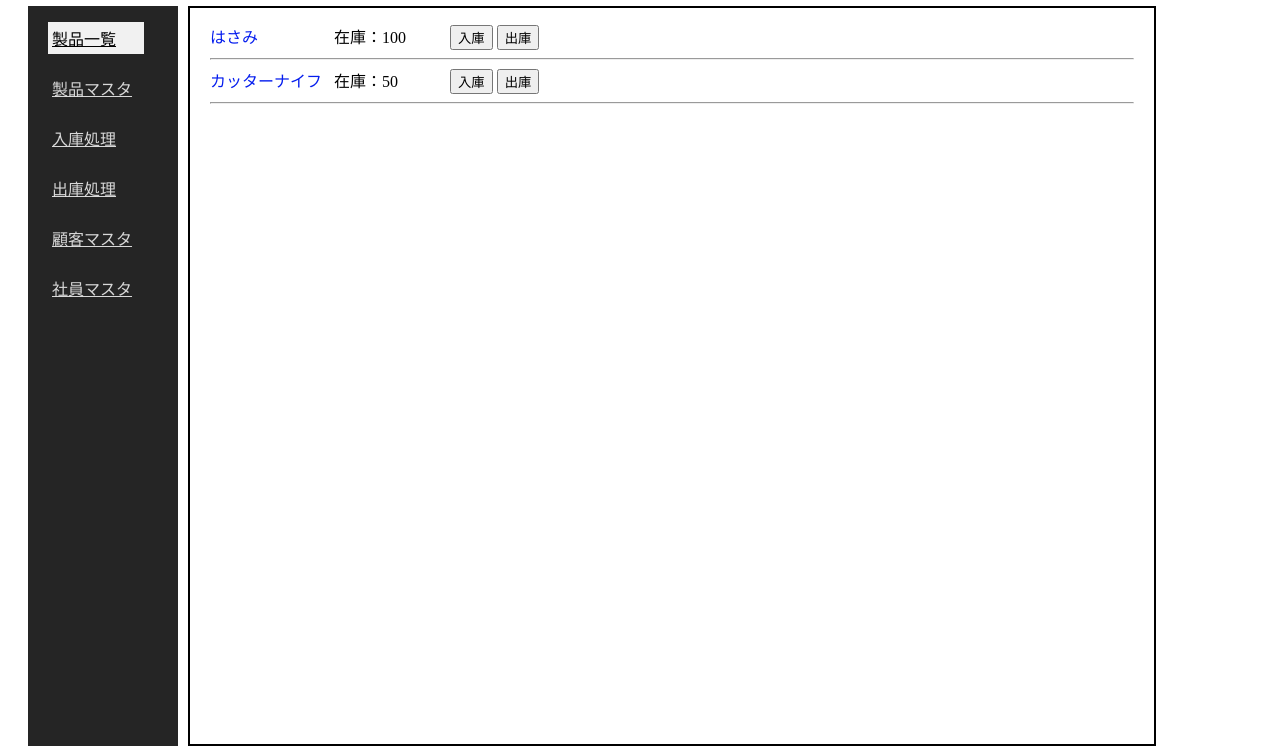
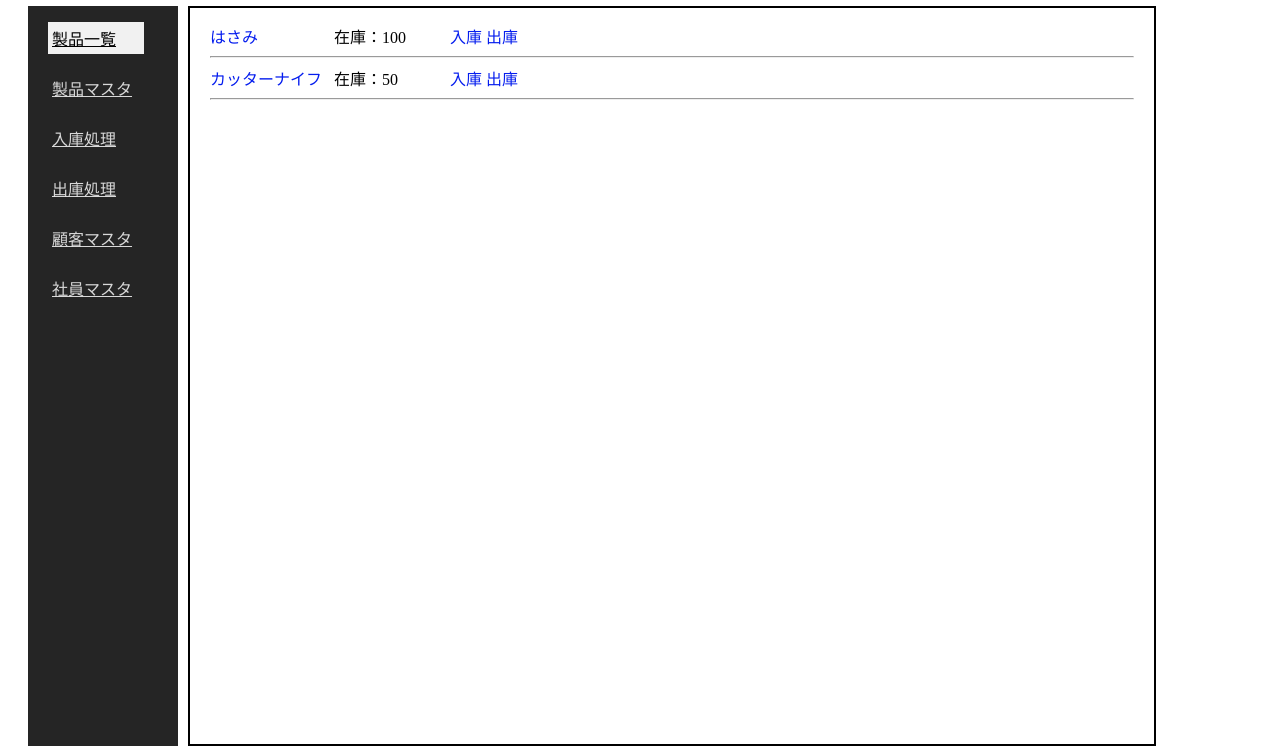
Before and after one commit to miatto88/my-php-app, a PHP site: page / in a window 1280 px wide. Shown: the part 54-800 px from the top of the page. Run offline with PHP 8.4, Linux system fonts and the light colour scheme; data comes from the database, SQL or seed files in the repository.

Commit message:
Add files via upload

```diff
--- a/app/controllers/ItemController.php
+++ b/app/controllers/ItemController.php
@@ -11,6 +11,7 @@ class ItemController {
     public static function detail() {
         $item_id = $_GET["id"];
         $item = Item::findById($item_id);
+        Item::isExistById($item);
 
         return $item;
     }
--- /dev/null
+++ b/app/views/error/404.php
@@ -0,0 +1 @@
+<p style="font-size: 24px; font-weight: bold;">404 not found</p>
--- a/app/views/item/index.php
+++ b/app/views/item/index.php
@@ -35,22 +35,13 @@ $items = ItemController::index();
                 <span>在庫：<?php echo $item["stock"]; ?></span>
             </div>
             <div class="button">
-                <form method="post">
-                    <button type="submit" formaction="in_count.php">入庫</button>
-                    <button type="submit" formaction="out_count.php">出庫</button>
-                </form>
+                <a href="in_count.php?id=<?php echo $item["id"] ?>">入庫</a>
+                <a href="out_count.php?id=<?php echo $item["id"] ?>">出庫</a>
             </div>
             <hr>
             <?php endforeach; ?>
         </section>
-        <section class="side">
-            <span class="side_menu active"><a href="index.php">製品一覧</a></span>
-            <span class="side_menu"><a href="items.php">製品マスタ</a></span>
-            <span class="side_menu"><a href="storing.php">入庫処理</a></span>
-            <span class="side_menu"><a href="shipping.php">出庫処理</a></span>
-            <span class="side_menu"><a href="customerlist.php">顧客マスタ</a></span>
-            <span class="side_menu"><a href="member.php">社員マスタ</a></span>
-        </section>
+        <?php readfile("../layout/sidemenu.php") // 変更 共通部分を置き換え ?>
     </div>
 </body>
 </html>
--- /dev/null
+++ b/app/views/layout/sidemenu.php
@@ -0,0 +1,8 @@
+<section class="side">
+    <span class="side_menu active"><a href="index.php">製品一覧</a></span>
+    <span class="side_menu"><a href="items.php">製品マスタ</a></span>
+    <span class="side_menu"><a href="storing.php">入庫処理</a></span>
+    <span class="side_menu"><a href="shipping.php">出庫処理</a></span>
+    <span class="side_menu"><a href="customerlist.php">顧客マスタ</a></span>
+    <span class="side_menu"><a href="member.php">社員マスタ</a></span>
+</section>
```
Also changed, not shown: app/models/Item.php (+9 -0 lines), app/views/item/detail.php (+1 -8 lines).
